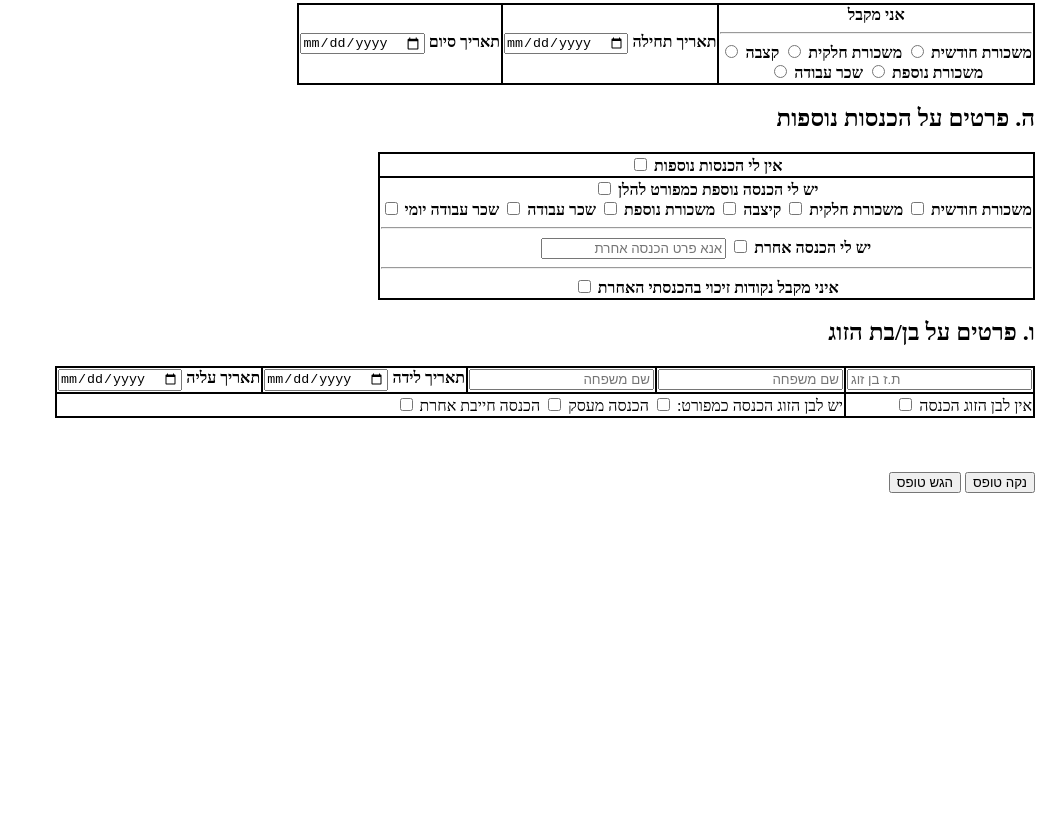
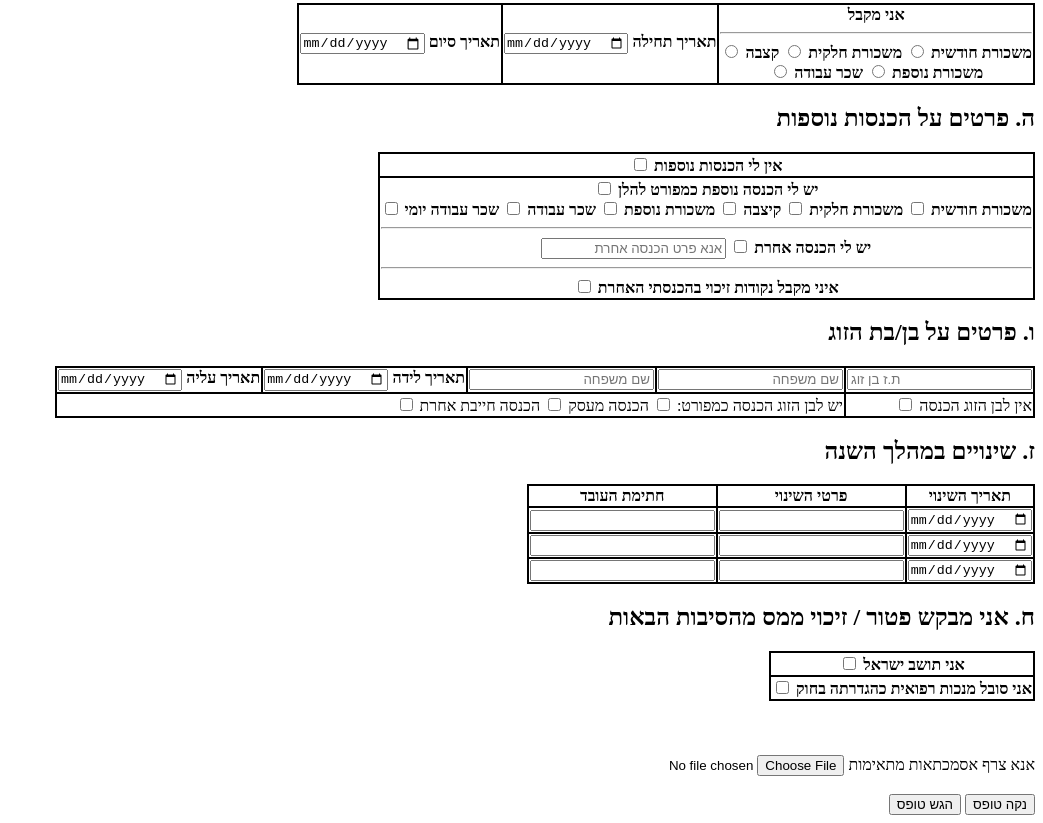
Before and after one commit to Elad-Raz/101-form, a plain HTML site: page index.html in a window 1280 px wide. Shown: the part 610-1433 px from the top of the page, without its empty margins (237-1280 px from the left). Before the commit the page ends 1111 px from the top, so only its background shows below. Drawn offline with Linux system fonts and the light colour scheme.

Commit message:
fixing index page

```diff
--- a/index.html
+++ b/index.html
@@ -573,7 +573,99 @@
         </tr>
       </table>
 
+      <h2>ז. שינויים במהלך השנה</h2>
+      <table>
+        <table>
+          <tr colspan="7">
+            <th>תאריך השינוי</th>
+            <th>פרטי השינוי</th>
+            <th>חתימת העובד</th>
+          </tr>
+          <tbody>
+            <tr>
+              <td>
+                <input type="date" name="תאריך שנוי 1" id="change-date-1" />
+              </td>
+              <td>
+                <input type="text" name="פרטי שינוי 1" id="change-details-1" />
+              </td>
+
+              <td>
+                <input
+                  type="text"
+                  name="חתימת שינוי 1"
+                  id="change-signature-1"
+                />
+              </td>
+            </tr>
+            <tr>
+              <td>
+                <input type="date" name="תאריך שנוי 2" id="change-date-2" />
+              </td>
+              <td>
+                <input type="text" name="פרטי שינוי 2" id="change-details-2" />
+              </td>
+
+              <td>
+                <input
+                  type="text"
+                  name="חתימת שינוי 2"
+                  id="change-signature-2"
+                />
+              </td>
+            </tr>
+            <tr>
+              <td>
+                <input type="date" name="תאריך שנוי 3" id="change-date-3" />
+              </td>
+              <td>
+                <input type="text" name="פרטי שינוי 3" id="change-details-3" />
+              </td>
+
+              <td>
+                <input
+                  type="text"
+                  name="חתימת שינוי 3"
+                  id="change-signature-3"
+                />
+              </td>
+            </tr>
+          </tbody>
+        </table>
+      </table>
+
+      <h2>ח. אני מבקש פטור / זיכוי ממס מהסיבות הבאות</h2>
+      <table>
+        <thead>
+          <tr>
+            <th>
+              <label for="israeli-resident">אני תושב ישראל</label>
+              <input
+                type="checkbox"
+                name="המשתמש תושב ישראל"
+                id="israeli-resident"
+              />
+            </th>
+          </tr>
+          <tr>
+            <th>
+              <label for="user-disability"
+                >אני סובל מנכות רפואית כהגדרתה בחוק</label
+              >
+              <input
+                type="checkbox"
+                name="המשתמש בעל נכות רפואית"
+                id="user-disability"
+              />
+            </th>
+          </tr>
+        </thead>
+      </table>
+
       <br /><br /><br />
+      <label for="user-fiels">אנא צרף אסמכתאות מתאימות</label>
+      <input type="file" name="מסמכים מצורפים" id="user-fiels" />
+      <br /><br />
       <button type="reset">נקה טופס</button>
       <button type="submit">הגש טופס</button>
     </form>
```
